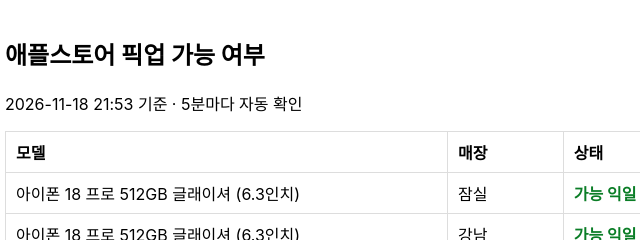
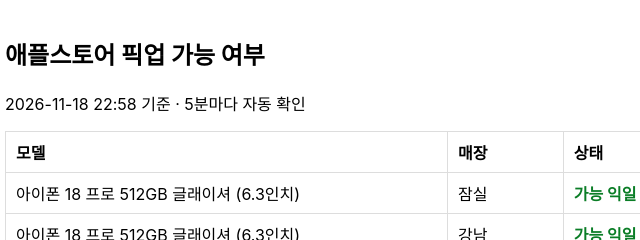
Before and after one commit to patasm0809/apple-pickup, a plain HTML site: page index.html in a window 1280 px wide. Shown: the top 240 px of the page, 295-935 px from the left. Drawn offline with Linux system fonts and the light colour scheme.

Commit message:
갱신 11-18 22:58

```diff
--- a/index.html
+++ b/index.html
@@ -10,7 +10,7 @@ text-decoration:none;font-weight:600}
 a.buy{background:#0071e3;color:#fff}a.bag{background:#f2f2f2;color:#111}
 p.note{color:#888;font-size:13px}</style>
 <h2>애플스토어 픽업 가능 여부</h2>
-<p>2026-11-18 21:53 기준 · 5분마다 자동 확인</p>
+<p>2026-11-18 22:58 기준 · 5분마다 자동 확인</p>
 <table><tr><th>모델</th><th>매장</th><th>상태</th></tr>
 <tr><td>아이폰 18 프로 512GB 글래이셔 (6.3인치)</td><td>잠실</td><td class='ok'>가능 익일</td></tr>
 <tr><td>아이폰 18 프로 512GB 글래이셔 (6.3인치)</td><td>강남</td><td class='ok'>가능 익일</td></tr>
```
